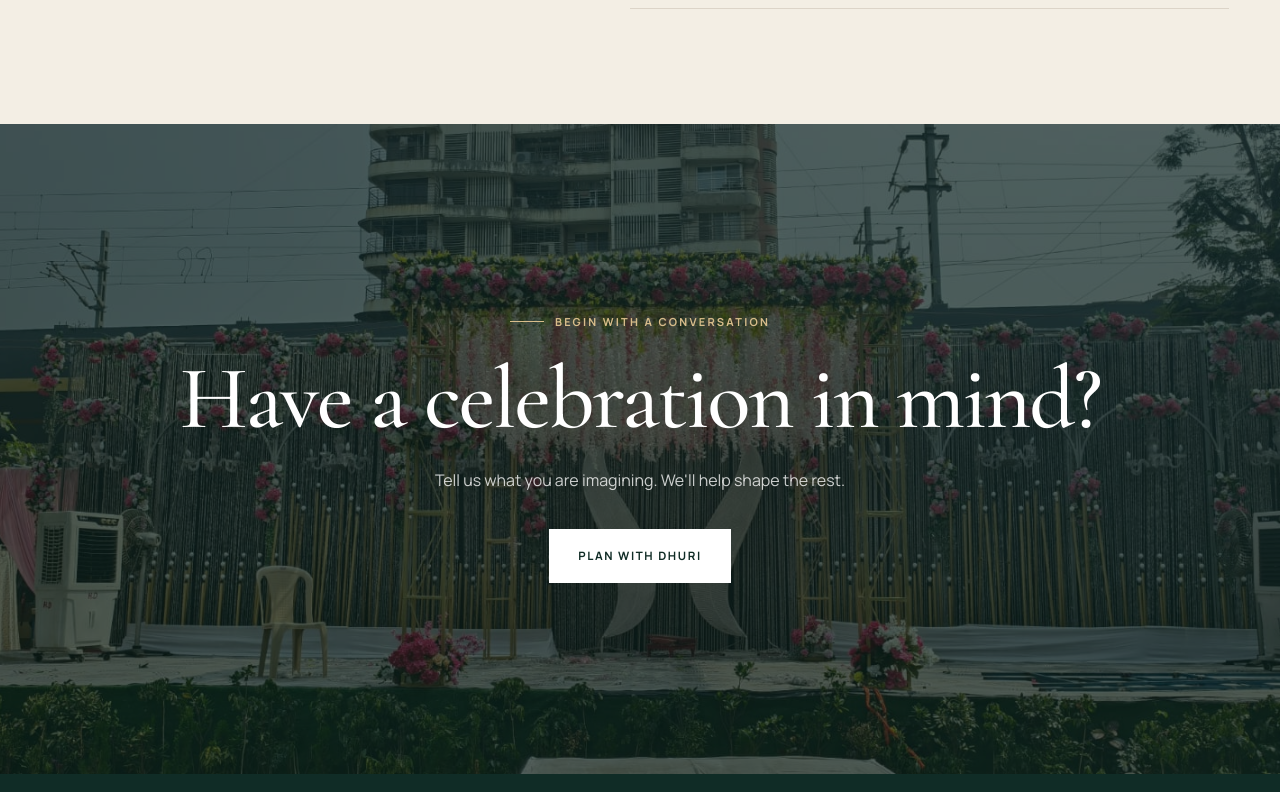
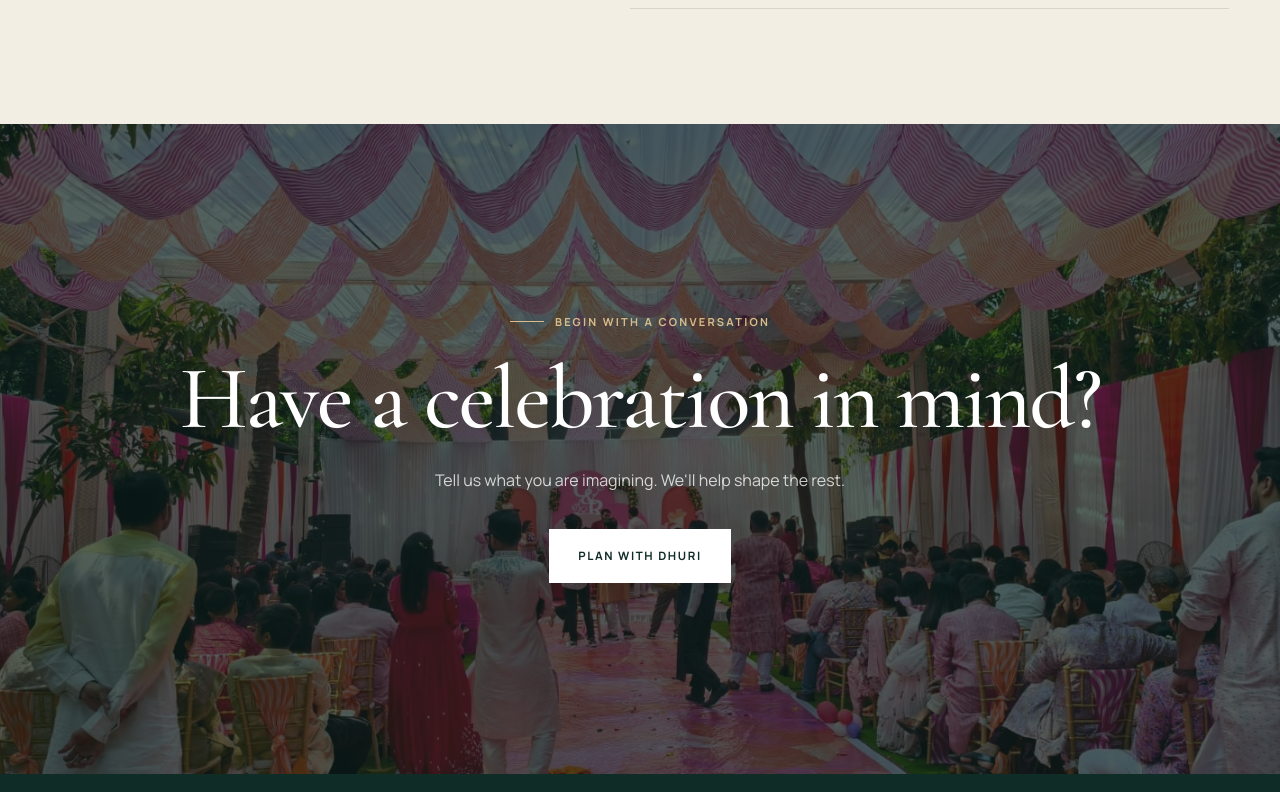
Before and after one commit to sairajdhuri/dhuricatering_events, a Next.js app: page / in a window 1280 px wide. Shown: the part 5528-6320 px from the top of the page. Built offline with nearby package versions, Linux system fonts and the light colour scheme.

Commit message:
bg image change

```diff
--- a/src/app/page.tsx
+++ b/src/app/page.tsx
@@ -143,7 +143,7 @@ export default function Home() {
       </section>
 
       <section className="closing-cta">
-        <Image src="/images/events/outdoor-floral-stage.jpg" alt="Outdoor floral event stage" fill sizes="100vw" />
+        <Image src="/images/events/colourful-celebration-canopy.jpg" alt="Colourful pink and coral canopy over a daytime celebration" fill sizes="100vw" />
         <div className="closing-cta__overlay" />
         <div className="shell closing-cta__content">
           <p className="eyebrow eyebrow--light">Begin with a conversation</p>
```
